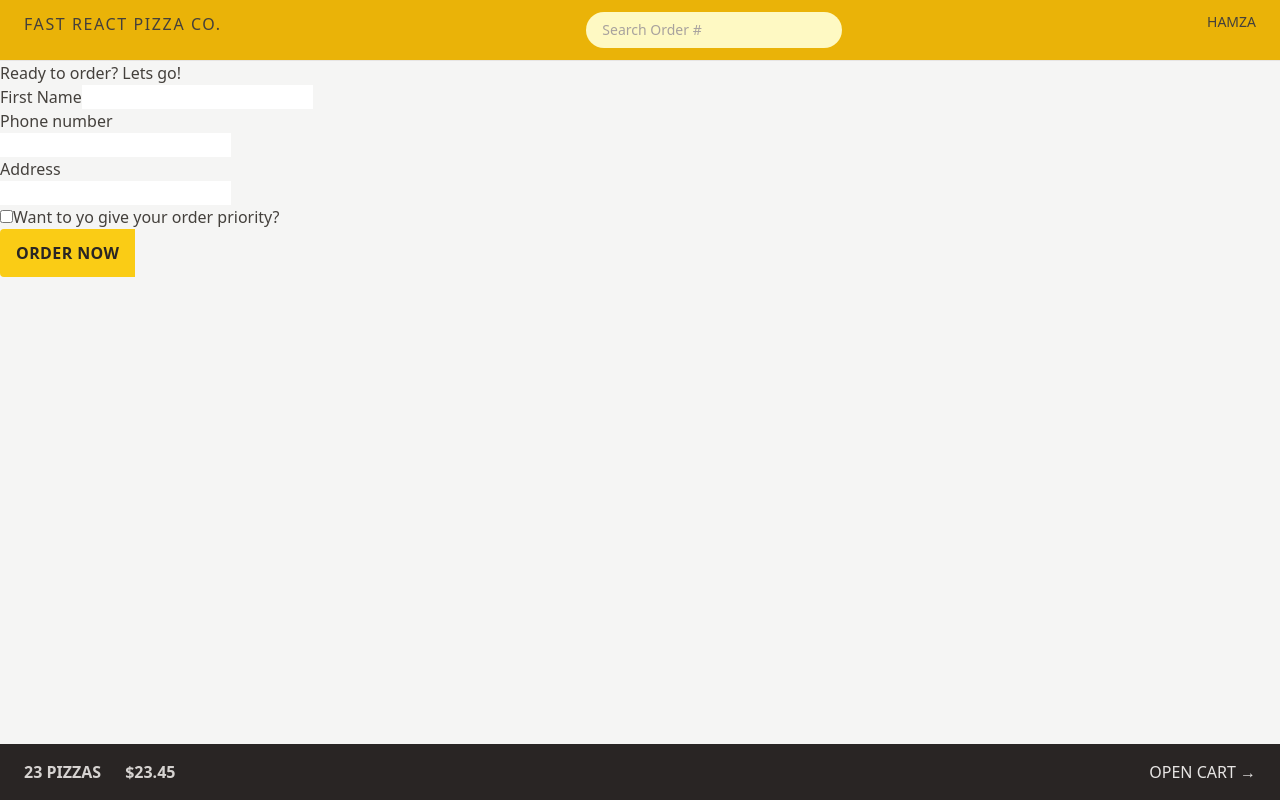
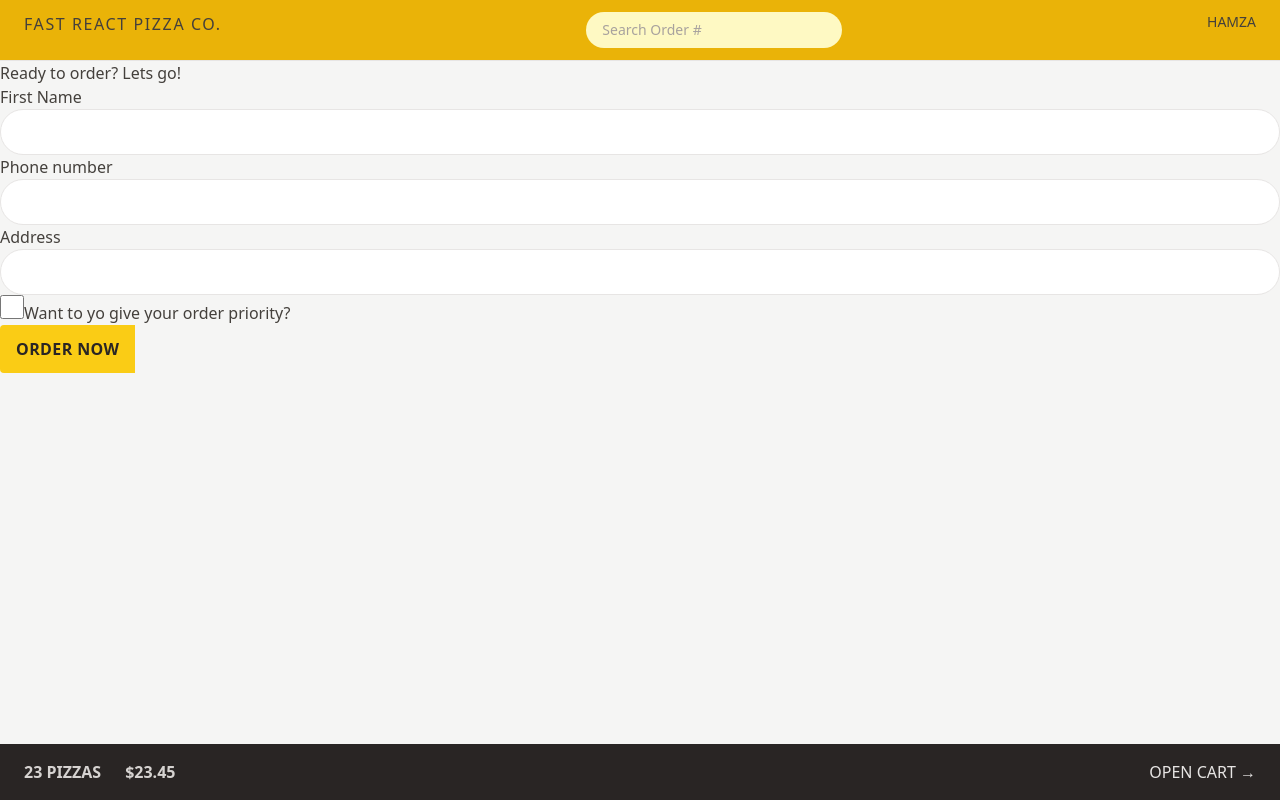
Before and after one commit to HamzaHamani/PizzaPortal., a React (Vite) app: page /order/new in a window 1280 px wide. Built offline with nearby package versions, Linux system fonts and the light colour scheme.

Commit message:
tailwind learning

```diff
--- a/src/features/order/CreateOrder.jsx
+++ b/src/features/order/CreateOrder.jsx
@@ -1,6 +1,7 @@
 // import { useState } from "react";
 
 import { Form, redirect, useActionData, useNavigation } from "react-router-dom";
+import Button from "../../ui/button";
 import { createOrder } from "../../services/apiRestaurant";
 
 // https://uibakery.io/regex-library/phone-number
@@ -48,13 +49,13 @@
       <Form method="post">
         <div>
           <label>First Name</label>
-          <input type="text" name="customer" required />
+          <input className="input" type="text" name="customer" required />
         </div>
 
         <div>
           <label>Phone number</label>
           <div>
-            <input type="tel" name="phone" required />
+            <input className="input" type="tel" name="phone" required />
           </div>
           {formErrors?.phone && <p>{formErrors.phone}</p>}
         </div>
@@ -62,7 +63,12 @@
         <div>
           <label>Address</label>
           <div>
-            <input type="text" name="address" required />
+            <input
+              className="w-full rounded-full border  border-stone-200  px-4  py-2 text-sm transition-all duration-300 placeholder:text-stone-400 focus:outline-none focus:ring focus:ring-yellow-400 focus:ring-opacity-60 md:px-6 md:py-3"
+              type="text"
+              name="address"
+              required
+            />
           </div>
         </div>
 
@@ -71,6 +77,7 @@
             type="checkbox"
             name="priority"
             id="priority"
+            className="h-6 w-6 accent-yellow-400 focus:outline-none focus:ring focus:ring-yellow-400 focus:ring-opacity-60 focus:ring-offset-2"
             // value={withPriority}
             // onChange={(e) => setWithPriority(e.target.checked)}
           />
@@ -79,12 +86,9 @@
         </div>
 
         <div>
-          <button
-            disabled={isLoading}
-            className="inline-block rounded-l bg-yellow-400 px-4 py-3 font-semibold uppercase tracking-wide text-stone-800  transition-all duration-300 hover:bg-yellow-300 focus:bg-yellow-300 focus:outline-none focus:ring focus:ring-yellow-300 focus:ring-offset-2 disabled:cursor-not-allowed "
-          >
+          <Button disabled={isLoading}>
             {isLoading ? "Packing order" : "Order Now"}
-          </button>
+          </Button>
         </div>
       </Form>
     </div>
--- a/src/index.css
+++ b/src/index.css
@@ -56,3 +56,9 @@
       100% 100%;
   }
 }
+
+@layer components {
+  .input {
+    @apply w-full rounded-full border  border-stone-200  px-4  py-2 text-sm transition-all duration-300 placeholder:text-stone-400 focus:outline-none focus:ring focus:ring-yellow-400 focus:ring-opacity-60 md:px-6 md:py-3;
+  }
+}
--- /dev/null
+++ b/src/ui/Button.jsx
@@ -0,0 +1,12 @@
+function Button({ children, disabled }) {
+  return (
+    <button
+      disabled={disabled}
+      className="inline-block rounded-l bg-yellow-400 px-4 py-3 font-semibold uppercase tracking-wide text-stone-800  transition-all duration-300 hover:bg-yellow-300 focus:bg-yellow-300 focus:outline-none focus:ring focus:ring-yellow-300 focus:ring-offset-2 disabled:cursor-not-allowed "
+    >
+      {children}
+    </button>
+  );
+}
+
+export default Button;
```
